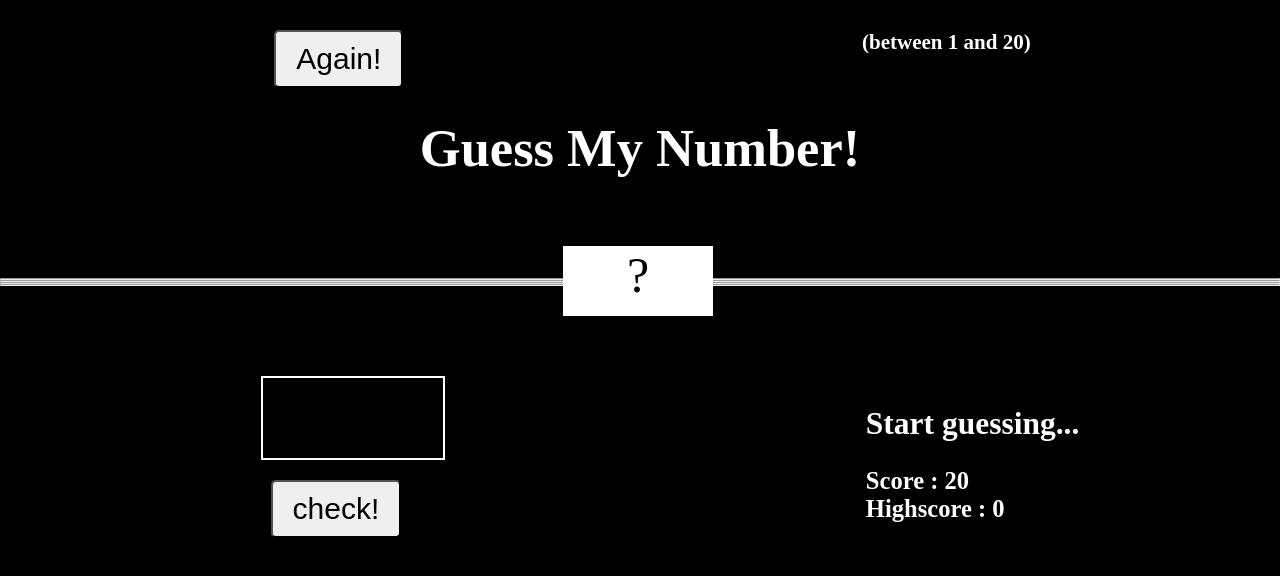
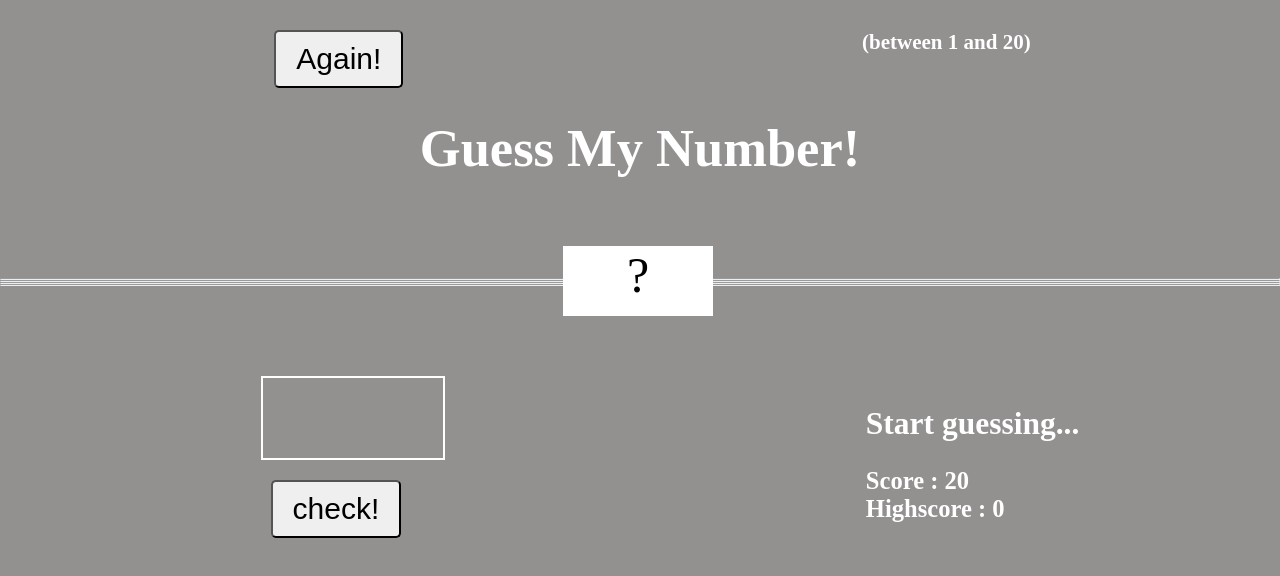
Before and after one commit to teston-25/git-works, a plain HTML site: page index.html in a window 1280 px wide. Drawn offline with Linux system fonts and the light colour scheme.

Commit message:
version-mini

```diff
--- a/style.css
+++ b/style.css
@@ -3,7 +3,7 @@
     padding: 0;
 }
 body{
-    background: black;
+    background: rgb(147, 144, 144);
 }
 .header {
     display: flex;
```
